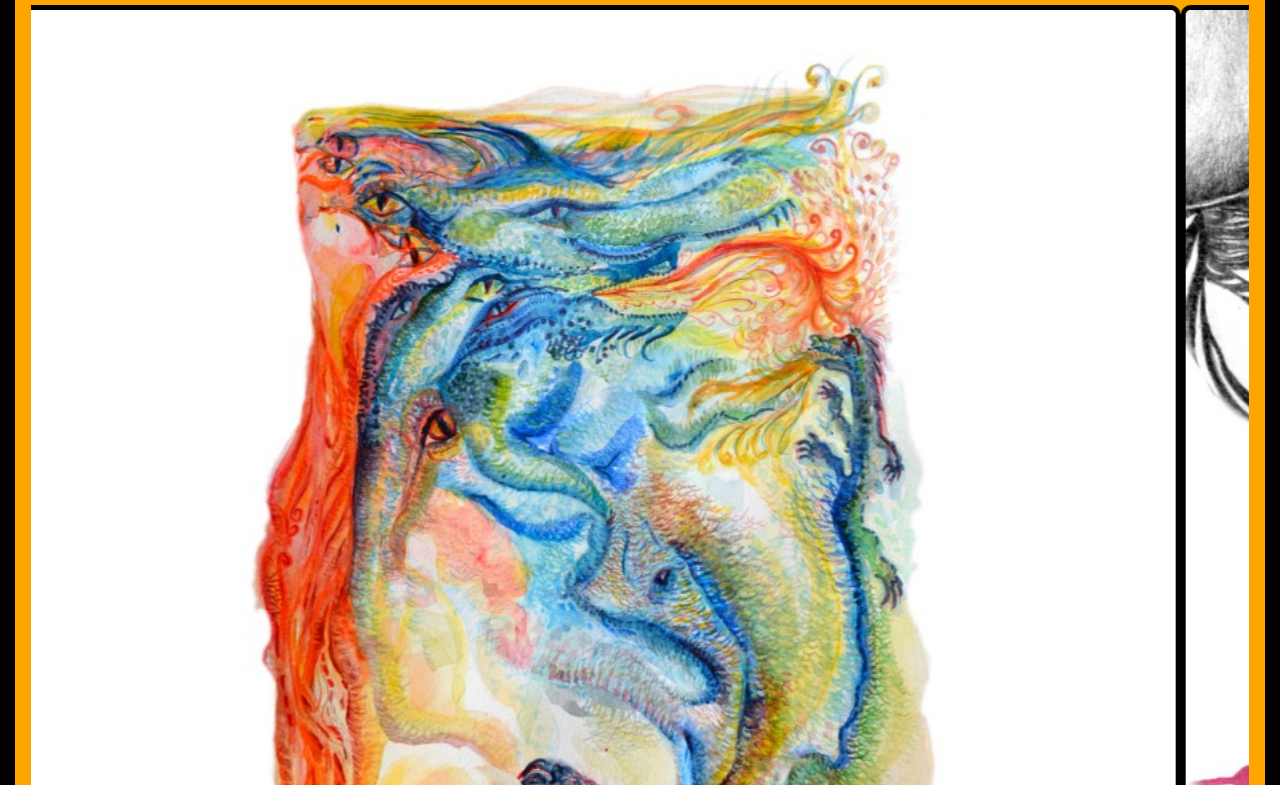
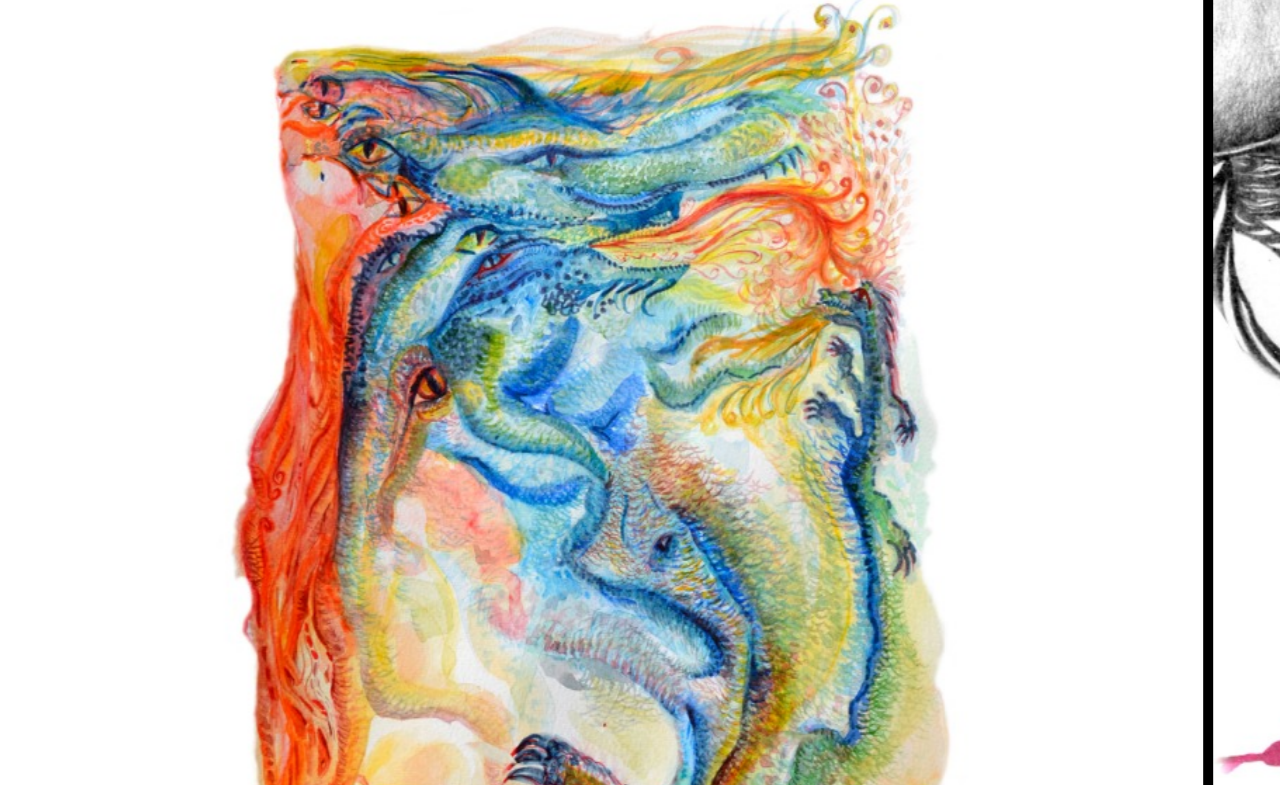
Before and after one commit to francovogler/Arbolart, a plain HTML site: page vistas/galeria.html in a window 1280 px wide. Shown: the part 214-999 px from the top of the page. Drawn offline with nearby package versions, Linux system fonts and the light colour scheme; a web font is replaced by a local one.

Commit message:
correcciones

```diff
--- a/styles/estilos.css
+++ b/styles/estilos.css
@@ -152,33 +152,30 @@ border: solid 5px black;
 
 /* SECCION GALERIA */
 
-.galeriaImagenes {
-    background-color: orange;
-    padding: 16px;
-    border: solid 15px black;
-    height: 120vh;
-    overflow: auto;
-}
+
 
 .galeriaTitle {
     font-weight: 800;
     font-size: 2.5rem;
     text-align: center;
     color: black;
-    padding: 16px;
+
 }
 
 #imagenes {
     border: 5px solid black;
     border-radius: 10px;
 }
+
+
+
 /* SECCION NOVEDADES */
 
 .novedades {
     display: flex;
     justify-content: space-between;
     align-items: center;
-    padding-top: 10px;
+    padding-left: 25px;
     font-size: 1.25rem;
     line-height: 1.8;
 }
@@ -203,6 +200,9 @@ border: solid 5px black;
 .novedadesVideo {
     border: solid 15px black;
 }
+.novedadesIntervention {
+    padding-left: 100px;
+}
 
 
 .tableTitle {
@@ -212,7 +212,7 @@ border: solid 5px black;
 /* SECCION CONTACTANOS */
 
 .legend {
-    padding-top: 10px;
+    padding: 20px;
     font-size: 1.25rem;
 }
 .legendContacto {
@@ -239,7 +239,7 @@ border: solid 5px black;
         flex-direction: column;
         display: grid;
         align-items: center;
-        grid-template-columns: 1fr 2fr 1fr;
+        grid-template-columns: 2fr 3fr 4fr;
         grid-template-areas: "botonera botonera botonera" "section section section" "links links links";
     }
 }
--- a/vistas/galeria.html
+++ b/vistas/galeria.html
@@ -55,10 +55,10 @@
 <section class="galeriaImagenes">
     <h2 class="galeriaTitle">Galería</h2>
     <!-- IMAGENES -->
-    <div id="carouselExampleControls" class="carousel slide" data-bs-ride="carousel">
+    <div id="galeriaCarousel" class="carousel slide" data-bs-ride="carousel">
         <div class="carousel-inner">
           <div class="carousel-item active">
-            <img src="../imagenes/pez.jpeg" id="imagenes" class="d-block w-100" alt="pez">
+            <img src="../imagenes/pez.jpeg" id="imagenes" class="d-block w-100" alt="pez" >
           </div>
           <div class="carousel-item">
             <img src="../imagenes/unicornio.jpeg" id="imagenes" class="d-block w-100" alt="unicornio">
@@ -76,11 +76,11 @@
             <img src="../imagenes/muralfrasco.jpeg" id="imagenes" class="d-block w-100" alt="frasco">
           </div>
         </div>
-        <button class="carousel-control-prev" type="button" data-bs-target="#carouselExampleControls" data-bs-slide="prev">
+        <button class="carousel-control-prev" type="button" data-bs-target="#galeriaCarousel" data-bs-slide="prev">
           <span class="carousel-control-prev-icon" aria-hidden="true"></span>
           <span class="visually-hidden">Previous</span>
         </button>
-        <button class="carousel-control-next" type="button" data-bs-target="#carouselExampleControls" data-bs-slide="next">
+        <button class="carousel-control-next" type="button" data-bs-target="#galeriaCarousel" data-bs-slide="next">
           <span class="carousel-control-next-icon" aria-hidden="true"></span>
           <span class="visually-hidden">Next</span>
         </button>
```
Also changed, not shown: index.html (+5 -2 lines), vistas/contacto.html (+1 -0 lines).
